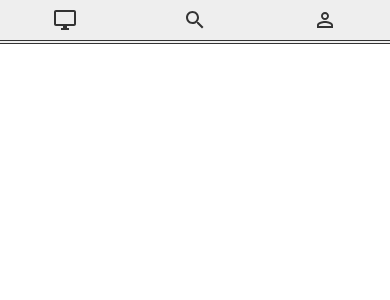
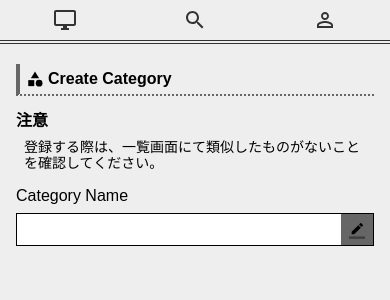
Before and after one commit to toyoboh/kchannel, a React (Create React App) app: page /createCategory in a window 390 px wide. Shown: the top 300 px of the page. Built offline with nearby package versions, Linux system fonts and the light colour scheme.

Commit message:
カテゴリ作成ページの作成
クリック時の仕組みは未実装

```diff
--- a/src/App.jsx
+++ b/src/App.jsx
@@ -9,6 +9,7 @@ import ThreadList from "./page/ThreadList";
 import CommentList from "./page/CommentList";
 import Profile from "./page/Profile";
 import SettingProfile from "./page/SettingProfile";
+import CreateCategory from "./page/CreateCategory";
 
 function App() {
     return (
@@ -21,6 +22,9 @@ function App() {
                     </Route>
                     <Route exact path="/profile/:userId">
                         <Profile />
+                    </Route>
+                    <Route path="/createCategory">
+                        <CreateCategory />
                     </Route>
                     <Route path="/categoryList">
                         <CategoryList />
--- a/src/css/CategoryList.css
+++ b/src/css/CategoryList.css
@@ -9,11 +9,11 @@
         width: 100%;
     }
 
-    .category-list-title {
+    .category-list > .title-content {
         margin-bottom: 16px;
     }
 
-    .category-list-body > .card {
+    .category-list > .body-content > .card {
         margin-bottom: 16px;
     }
 }
--- /dev/null
+++ b/src/css/CreateCategory.css
@@ -0,0 +1,67 @@
+.create-category {
+    background-color: var(--base-color);
+    min-height: 100vh;
+}
+
+@media(max-width: 480px) {
+    .create-category {
+        padding: 20px 16px;
+        width: 100%;
+    }
+
+    .create-category > .title-content {
+        margin-bottom: 16px;
+    }
+
+    .create-category > .rule-content {
+        margin-bottom: 16px;
+    }
+
+    .create-category > .rule-content > .rule-title {
+        font-size: 16px;
+        font-weight: 600;
+        margin-bottom: 8px;
+    }
+
+    .create-category > .rule-content > .rule-body {
+        font-size: 14px;
+        padding-left: 8px;
+        padding-right: 8px;
+    }
+
+    .create-category > .form-content {
+
+    }
+
+    .create-category > .form-content > .title {
+        font-size: 16px;
+        margin-bottom: 8px;
+    }
+
+    .create-category > .form-content > .form-menu {
+        border: 1px solid black;
+        display: flex;
+    }
+
+    .create-category > .form-content > .form-menu > .create-input {
+        background-color: white;
+        display: block;
+        flex: 1;
+        font-size: 14px;
+        padding: 6px;
+    }
+
+    .create-category > .form-content > .form-menu > .create-input:focus {
+        outline: none;
+    }
+
+    .create-category > .form-content > .form-menu > .create-button {
+        background-color: var(--main-color);
+        display: block;
+        padding: 6px 8px;
+    }
+
+    .create-category > .form-content > .form-menu > .create-button > .MuiSvgIcon-root {
+        font-size: 16px;
+    }
+}
--- a/src/page/CategoryList.jsx
+++ b/src/page/CategoryList.jsx
@@ -49,11 +49,11 @@ function CategoryList() {
 
     return(
         <div className="category-list">
-            <div className="category-list-title">
+            <div className="title-content">
                 <PageTitle Icon={ CategoryIcon } title="Category" />
             </div>
 
-            <div className="category-list-body">
+            <div className="body-content">
                 { categoryContent }
             </div>
         </div>
--- /dev/null
+++ b/src/page/CreateCategory.jsx
@@ -0,0 +1,36 @@
+import React from "react";
+import "../css/CreateCategory.css";
+import CategoryIcon from "@material-ui/icons/Category";
+import BorderColorIcon from "@material-ui/icons/BorderColor";
+import PageTitle from "../component/PageTitle";
+
+function CreateCategory() {
+    return(
+        <div className="create-category">
+            <div className="title-content">
+                <PageTitle Icon={ CategoryIcon } title="Create Category" />
+            </div>
+
+            <div className="rule-content">
+                <div className="rule-title">注意</div>
+
+                <div className="rule-body">
+                    登録する際は、一覧画面にて類似したものがないことを確認してください。
+                </div>
+            </div>
+
+            <div className="form-content">
+                <div className="title">Category Name</div>
+
+                <div className="form-menu">
+                    <input className="create-input" type="text" />
+                    <button className="create-button">
+                        <BorderColorIcon />
+                    </button>
+                </div>
+            </div>
+        </div>
+    )
+}
+
+export default CreateCategory;
```
